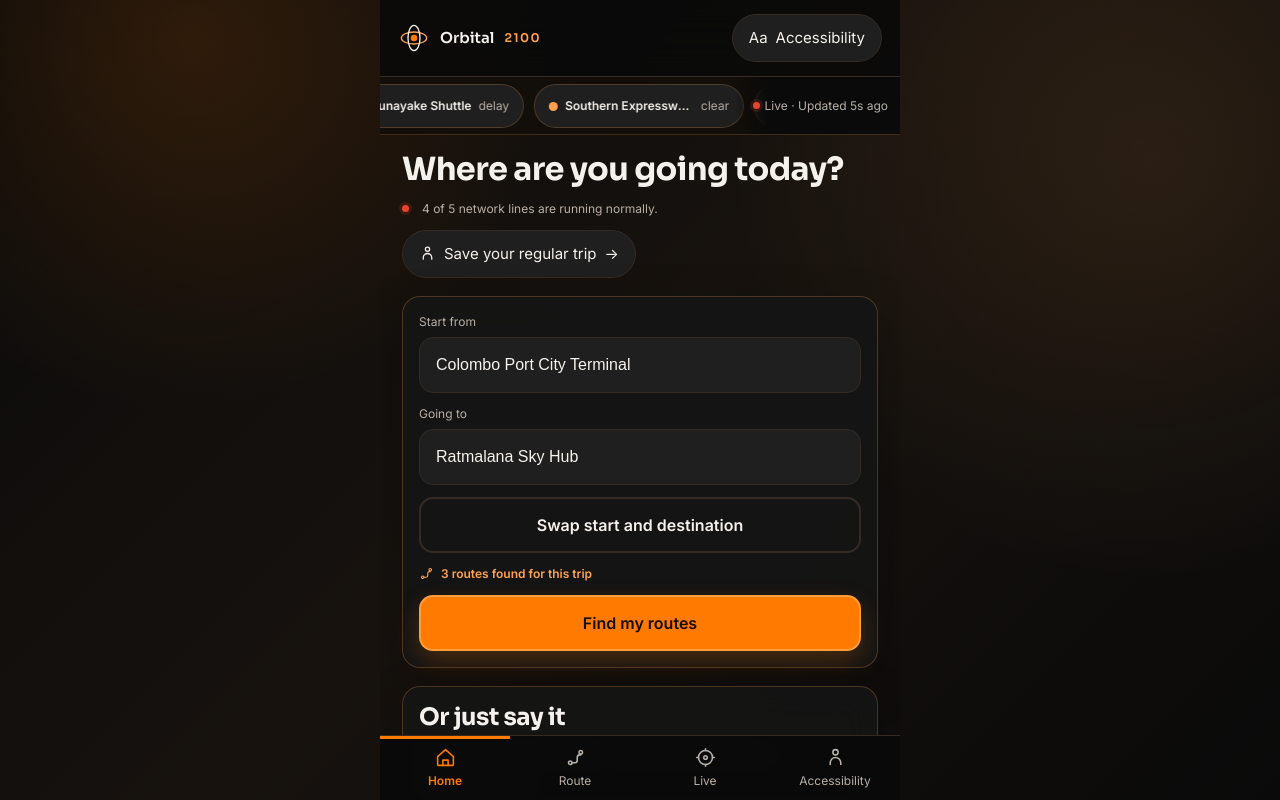
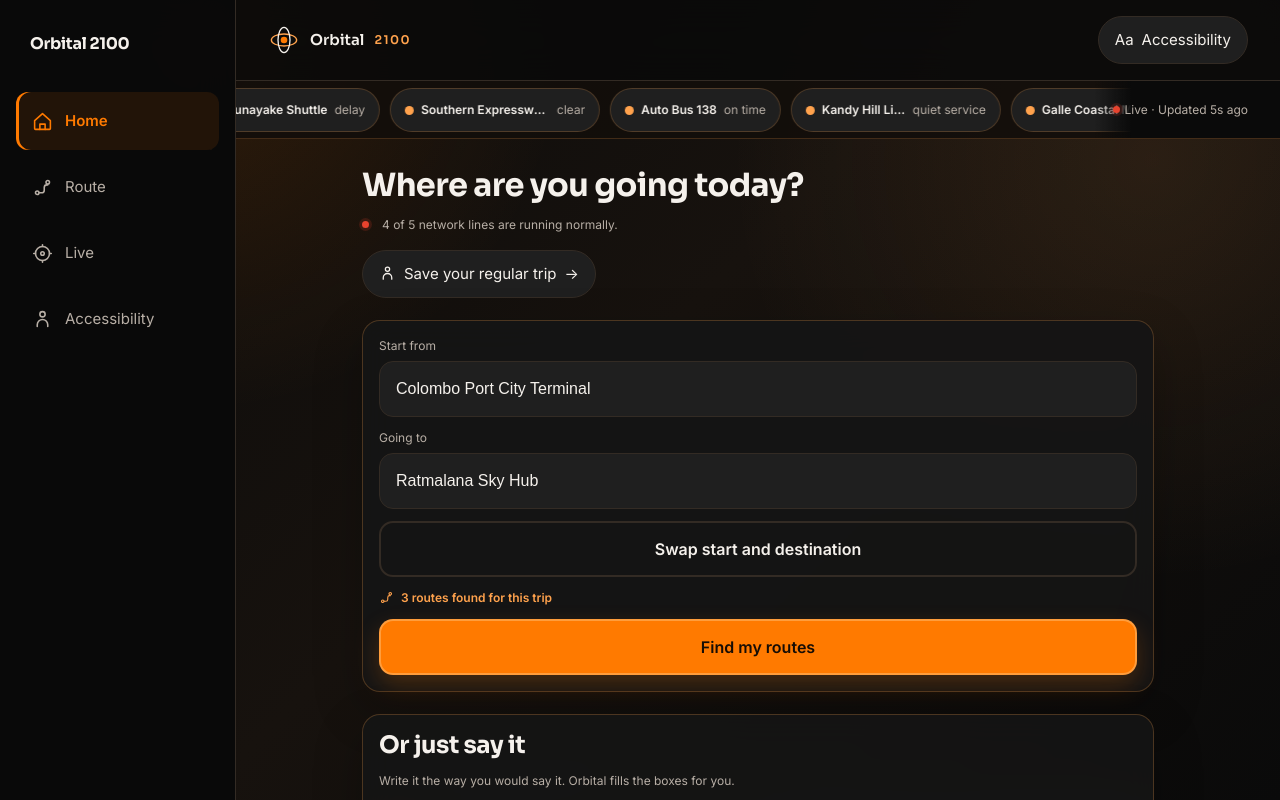
Before and after one commit to gayangidevindi/-Cre8x-3.0, a Next.js app: page / in a window 1280 px wide. Shown: the top 800 px of the page. Built offline with nearby package versions, Linux system fonts and the light colour scheme.

Commit message:
add logo to tab

```diff
--- a/app/globals.css
+++ b/app/globals.css
@@ -100,4 +100,23 @@ input::placeholder{color:var(--ink-dim);opacity:.8}
 [data-motion="off"] .ticker{height:auto;min-height:58px;padding:7px 0 44px}.ticker:hover .ticker-track,.ticker:focus-within .ticker-track{animation-play-state:paused}[data-motion="off"] .ticker-track{animation:none;width:100%;min-width:0;display:flex;flex-wrap:wrap;white-space:normal;gap:7px;padding:0 10px}[data-motion="off"] .ticker-set{display:contents}[data-motion="off"] .ticker-set:nth-child(2){display:none}[data-motion="off"] .ticker-item{flex:0 1 auto;min-width:0;min-height:36px;padding:0 10px}[data-motion="off"] .ticker-meta{top:auto;right:0;height:38px;background:var(--night);padding:0 12px}
 [data-motion="off"] .skeleton-bar{animation:none;background:var(--surface-2)}
 [data-motion="off"] .saved-trip{opacity:1;transform:none;animation:none}.suggestion{transition:background .1s ease,transform .1s ease}
-@media (min-width:560px){.main{padding:16px 22px 120px}}
+@media (min-width:600px){
+  .shell{max-width:680px}
+  .main{padding:20px 28px 120px}
+}
+
+@media (min-width:1024px){
+  body{min-width:1024px}
+  .shell{max-width:none;width:100%;min-height:100dvh;margin:0;padding-left:236px;overflow:visible}
+  .bar{padding:16px 32px}
+  .ticker{width:100%}
+  .main{width:min(100%,860px);margin:0 auto;padding:28px 34px 56px;gap:22px}
+  .nav{position:fixed;inset:0 auto 0 0;width:236px;max-width:none;margin:0;display:flex;flex-direction:column;align-items:stretch;justify-content:flex-start;gap:8px;padding:24px 16px;background:rgba(10,10,10,.98);border:0;border-right:1px solid var(--line);backdrop-filter:blur(18px)}
+  .nav::before{content:'Orbital 2100';display:block;padding:8px 14px 28px;color:var(--ink);font-family:Sora,sans-serif;font-weight:700;font-size:var(--fs-3);letter-spacing:-.02em}
+  .nav a{min-height:58px;flex-direction:row;justify-content:flex-start;padding:0 16px;border-radius:12px;font-size:var(--fs-2);gap:12px}
+  .nav a[aria-current="page"]{box-shadow:inset 3px 0 0 var(--gold);background:rgba(255,122,0,.1)}
+  .brand{margin-right:auto}
+  .bar .chip{width:auto}
+  .ticker-meta{padding-right:32px}
+  .live-map{width:min(100%,600px);margin-inline:auto;min-height:520px}
+}
```
